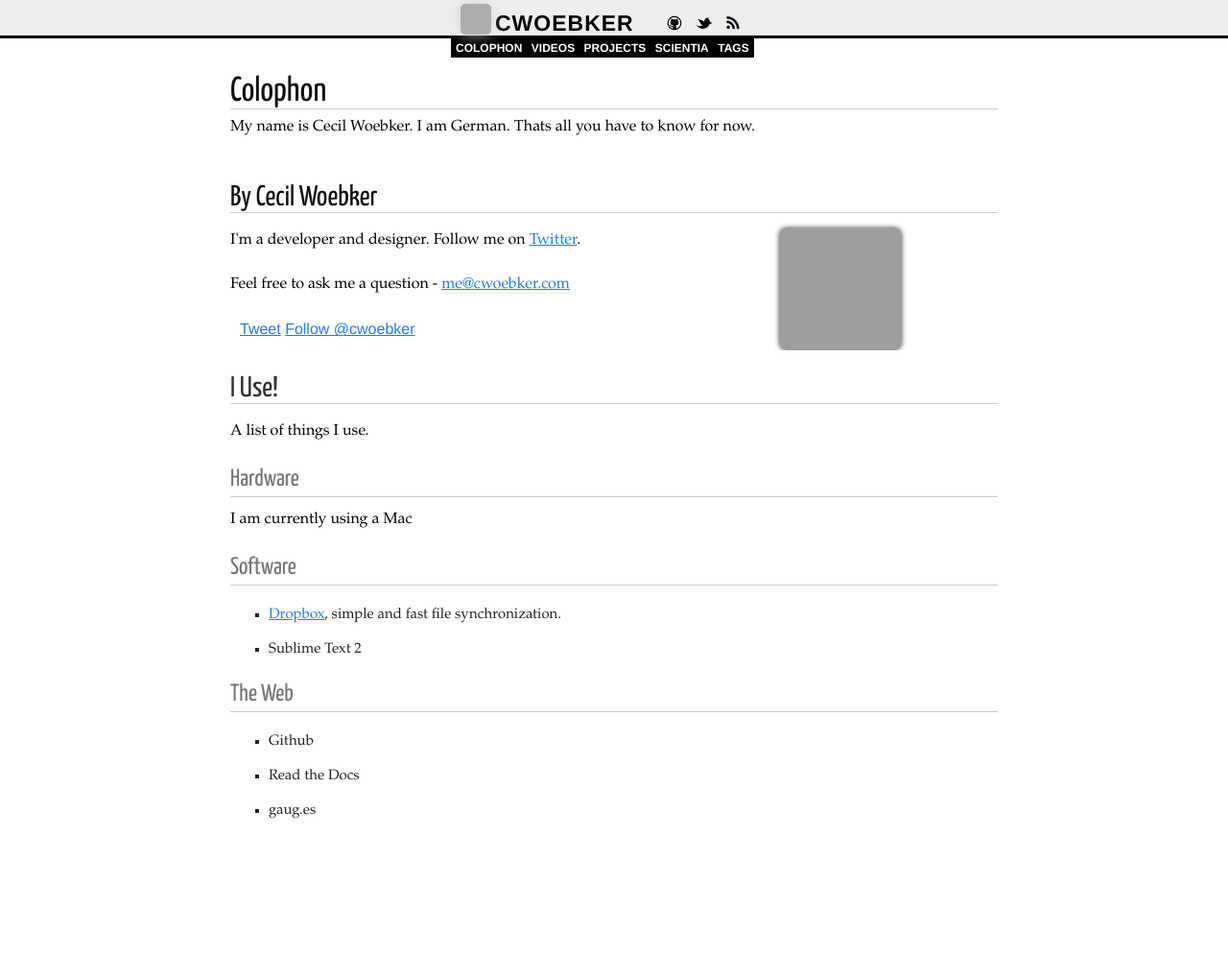
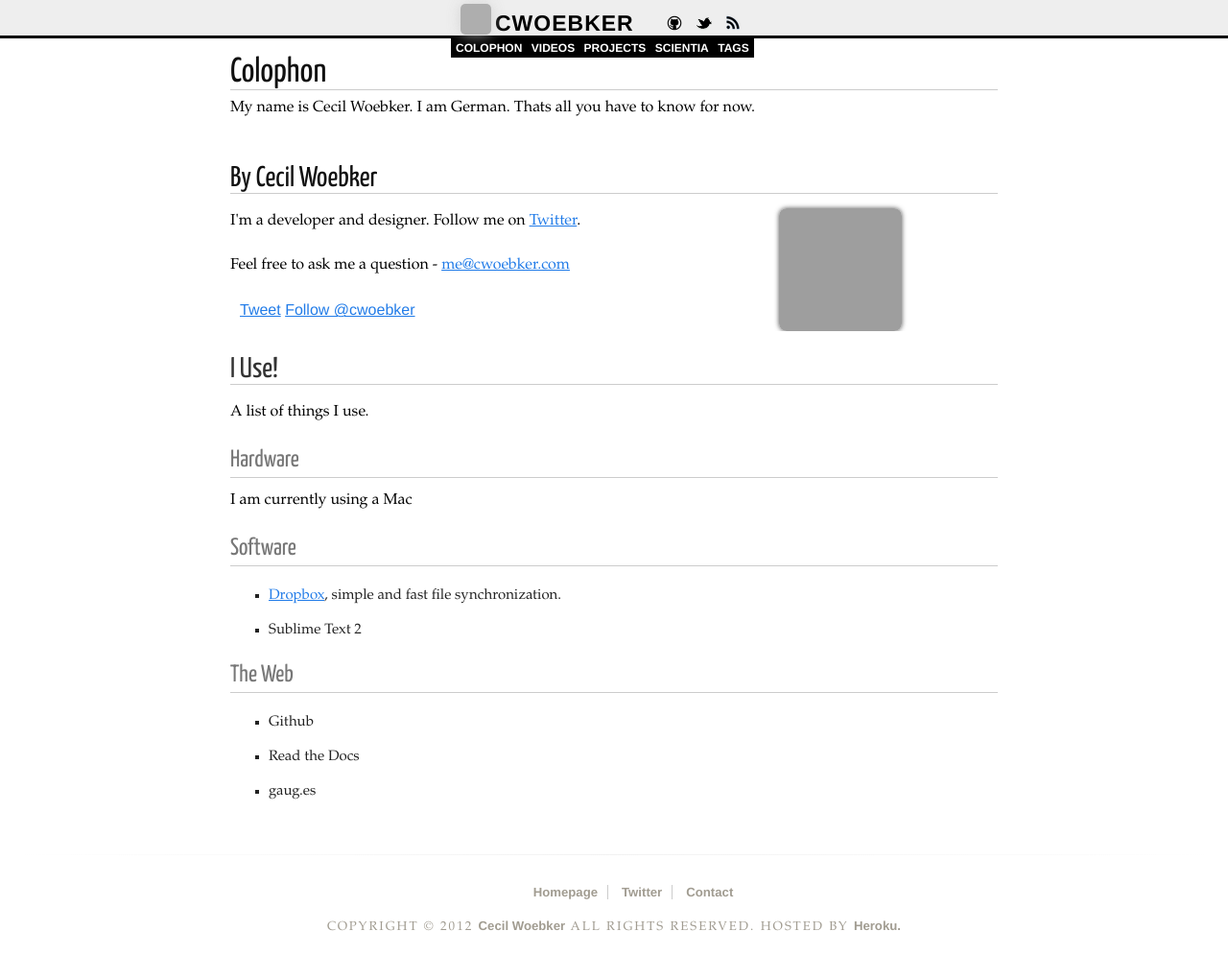
Before and after one commit to cwoebker/.com, a Jekyll site: the page built from colophon.markdown, in a window 1280 px wide and 995 px high. Shown: the whole window at 96% size. Built offline with Jekyll 4.4.1, drawn with Linux system fonts in a browser that asks for light colours; Markdown is read by kramdown in place of the engine named in the settings; comment, search, counter and statistics services are not loaded; grey boxes are pictures that could not be loaded.

Commit message:
added footer

```diff
--- a/_layouts/default.html
+++ b/_layouts/default.html
@@ -197,4 +197,17 @@
 {{ content }}
 
 </body>
+
+<footer id="footer" role="contentinfo" class="sixteen columns">
+  <hr>
+  <nav role="navigation">
+    <ul>
+      <li><a href="/">Homepage</a></li>
+      <li><a href="http://twitter.com/cwoebker">Twitter</a></li>
+      <li><a href="mailto:me@cwoebker.com">Contact</a></li>
+    </ul>
+  </nav>
+  <span class="copyright">Copyright © 2012 <a rel="author" href="cwoebker.com/colophon" title="Cecil Woebker">Cecil Woebker</a> All Rights Reserved.
+  Hosted by <a href="http://www.heroku.com/">Heroku.</a></span>
+</footer>
 </html>
--- a/assets/css/styles.css
+++ b/assets/css/styles.css
@@ -1,15 +1,20 @@
+html {height: 100%;}
+
 body{
   font-family: "Palatino Linotype", "Book Antiqua", Palatino, serif;
   margin: 0;
+  padding: 0;
   -webkit-font-smoothing: antialiased;
   min-width: 680px;
+  position: relative;
+  min-height: 100%;
 }
 
 .clear {clear: both;}
 
 .break {page-break-before: always;}
 
-body div.content {}
+body div.content {padding-bottom: 80px;}
     body div.content pre {
         background-color: #eee;
         padding: 0.4em 1em;
@@ -46,18 +51,20 @@ p code, li code{
   -webkit-border-radius: 4px;
   -moz-border-radius: 4px;
 }
+
 hr{
   border: 0;
   height: 1px;
   background-color: #ccc;
   margin: 2em 1em;
 }
+
 .content{
   position: relative;
   margin-left: auto;
   margin-right: auto;
   width: 800px;
-  padding-top: 60px;
+  padding-top: 40px;
   padding-bottom: 20px;
   z-index: 0;
 }
@@ -81,7 +88,7 @@ hr{
 }
 
 .posts{
-  margin-top: 10px;
+  padding-top: 10px;
   font-family: "Helvetica", sans-serif;
 }
 .posts ul{
@@ -395,6 +402,85 @@ a.tag {
     background-color: #E95C33;
 }
 
+footer hr {
+  clear: both;
+  margin: 10px 0 30px;
+  border: 0;
+  height: 1px;
+  background-image: -webkit-linear-gradient(left,
+    rgba(0,0,0,0),
+    rgba(0,0,0,0.05),
+    rgba(0,0,0,0));
+  background-image: -moz-linear-gradient(left,
+    rgba(0,0,0,0),
+    rgba(0,0,0,0.05),
+    rgba(0,0,0,0));
+  background-image: -ms-linear-gradient(left,
+    rgba(0,0,0,0),
+    rgba(0,0,0,0.05),
+    rgba(0,0,0,0));
+  background-image: -o-linear-gradient(left,
+    rgba(0,0,0,0),
+    rgba(0,0,0,0.05),
+    rgba(0,0,0,0));
+  background-color: #FFF;
+}
+
+#footer {
+  width: 100%;
+  position: absolute;
+  text-align: center;
+  padding-top: 20px;
+  margin-top: 50px;
+  padding-bottom: 20px;
+  bottom: 0;
+  left: 0;
+}
+
+footer[role="contentinfo"] {
+  padding: 15px 0 0 0;
+  font-size: 1em;
+}
+
+footer[role="contentinfo"] nav ul li a {
+  text-decoration: none;
+  color: #A19C91;
+}
+
+footer[role="contentinfo"] nav ul li {
+  display: inline;
+  margin: 0 10px 0 0;
+  padding: 0 10px 0 0;
+  font-weight: bold;
+  font-family: ff-milo-web-pro,Helvetica,Arial,sans-serif;
+  border-right: 1px solid #ccc;
+  font-size: 0.824em;
+}
+
+footer[role="contentinfo"] nav ul li:last-child {
+  margin: 0;
+  padding: 0;
+  border: none;
+}
+
+.copyright {
+  letter-spacing: 2px;
+  font-family: inherit;
+  color: #A19C91;
+  font-size: 0.824em;
+  text-transform: uppercase;
+}
+
+  .copyright a {
+    text-decoration: none;
+    font-weight: bold;
+    font-family: ff-milo-web-pro,Helvetica,Arial,sans-serif;
+    color:
+    #A19C91;
+    text-transform: none;
+    letter-spacing: 0;
+  }
+
 .footer{
   margin: 30px 0;
   padding: 10px 0;
@@ -422,90 +508,6 @@ a.tag {
 
 #post #tag {
   margin-bottom: 0;
-}
-
-/*
-
- TALKS
-
-*/
-
-#talks h2{
-  font-size: 18px;
-  font-family: Helvetica, sans-serif;
-  padding: 5px 7px;
-  color: #fff;
-  display: inline;
-  background-color: #000;
-}
-#talks h2 a{
-  color: #fff;
-}
-.talk .slides{
-  font-size: .9em;
-  font-family: Helvetica, sans-serif;
-  font-weight: bold;
-  margin-left: 10px;
-  display: inline;
-}
-.talk .slides a{
-  text-decoration: none;
-  color: #555;
-}
-.talk .slides a:hover{
-  color: #000;
-}
-.talk .details{
-  font-family: Helvetica, sans-serif;
-  font-size: 13px;
-  margin-top: 10px;
-  margin-left: 7px;
-}
-.talk .details strong{
-  color: #333;
-}
-.talk .details p{
-  margin: 17px 0 10px 0;
-}
-.talk .byline{
-  font-weight: bold;
-  color: #777;
-}
-.talk .byline a{
-  text-decoration: none;
-}
-.talk .byline a:hover{
-  color: #11BAF7;
-}
-.talk .byline strong{
-  color: #000;
-}
-.talk span{
-  color: #333;
-  font-size: 14px;
-}
-.talk{
-  margin: 30px 0;
-}
-.talk img{
-  margin-top: 10px;
-  border-radius: none;
-  box-shadow: none;
-}
-
-/*
-
- SCREENCASTS
-
- */
-#screencasts h2{
-  margin-bottom: 5px;
-}
-#screencasts .teaser{
-  color: #999;
-  font-size: 13px;
-  margin-top: 0;
-  margin-bottom: 20px;
 }
 
 /*
```
